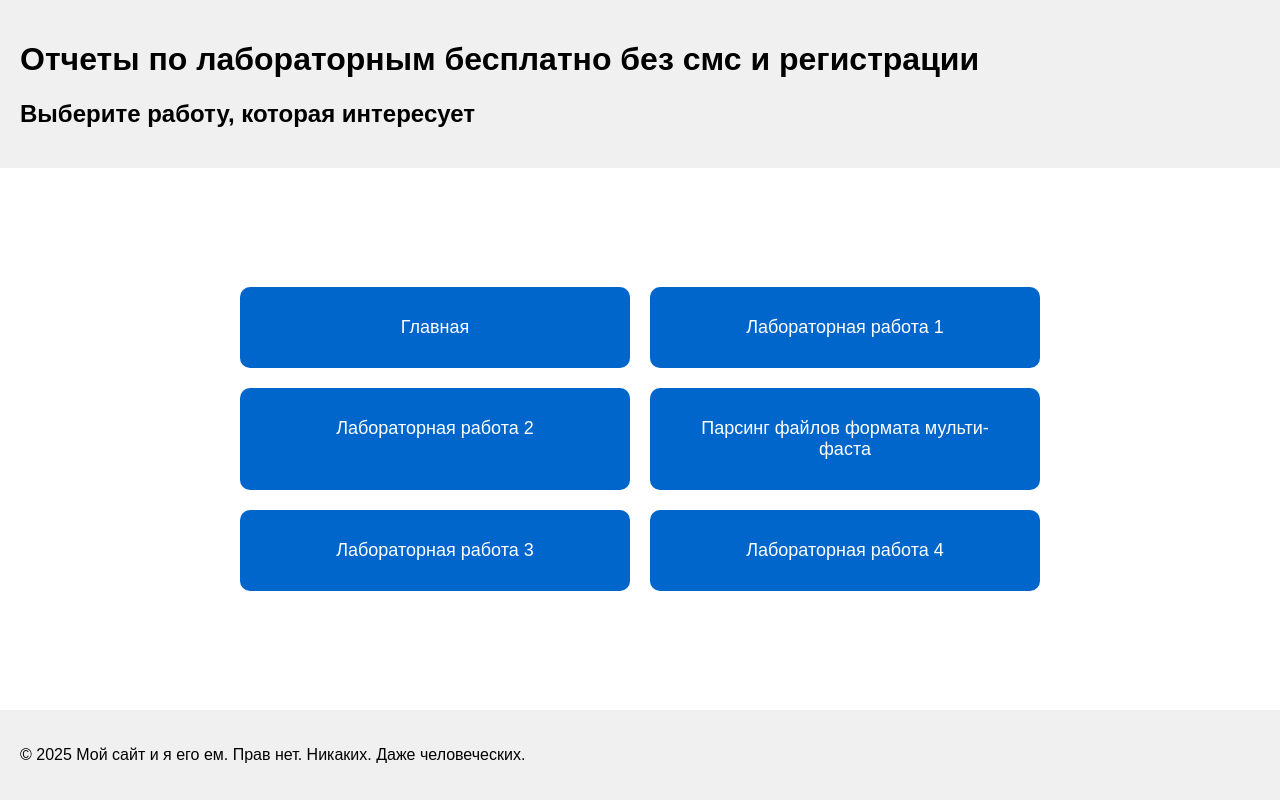
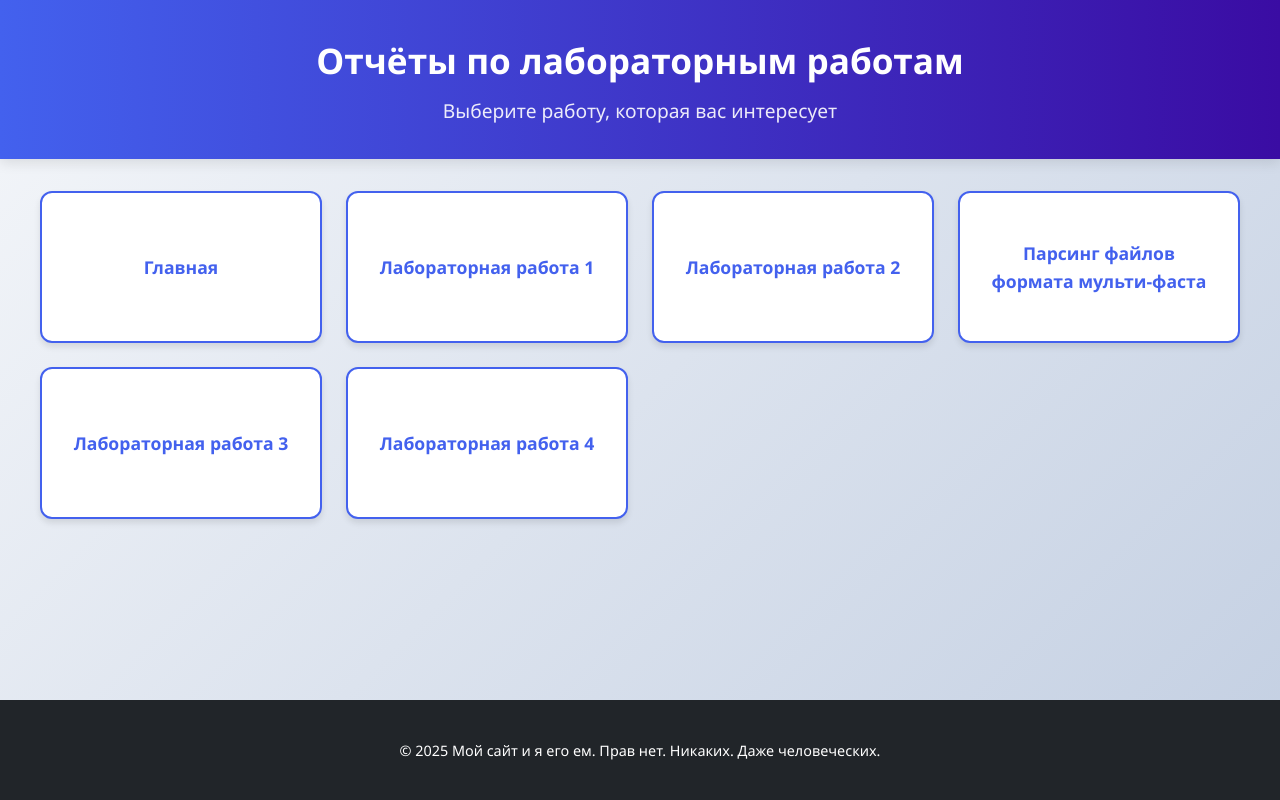
Before and after one commit to ssdfrrr/lab_report, a plain HTML site: page index.html in a window 1280 px wide. Drawn offline with Linux system fonts and the light colour scheme.

Commit message:
Update index.html

```diff
--- a/index.html
+++ b/index.html
@@ -1,76 +1,148 @@
 <!DOCTYPE html>
 <head>
     <!-- Yandex.Metrika counter -->
-<script type="text/javascript" >
-   (function(m,e,t,r,i,k,a){m[i]=m[i]function(){(m[i].a=m[i].a[]).push(arguments)};
+    <script type="text/javascript">
+        (function(m,e,t,r,i,k,a){m[i]=m[i]||function(){(m[i].a=m[i].a||[]).push(arguments)};
         m[i].l=1*new Date();
         for (var j = 0; j < document.scripts.length; j++) {if (document.scripts[j].src === r) { return; }}
         k=e.createElement(t),a=e.getElementsByTagName(t)[0],k.async=1,k.src=r,a.parentNode.insertBefore(k,a)})
         (window, document, "script", "https://mc.yandex.ru/metrika/tag.js", "ym");
-
-   ym(100976839, "init", {
-        clickmap:true,
-        trackLinks:true,
-        accurateTrackBounce:true
-   });
+        ym(100976839, "init", {clickmap:true, trackLinks:true, accurateTrackBounce:true});
     </script>
     <noscript><div><img src="https://mc.yandex.ru/watch/100976839" style="position:absolute; left:-9999px;" alt="" /></div></noscript>
     <!-- /Yandex.Metrika counter -->
     <meta charset="UTF-8">
     <meta name="viewport" content="width=device-width, initial-scale=1.0">
-    <title>Мой сайт - Главная</title>
+    <title>Отчёты по лабораторным работам</title>
     <style>
+        :root {
+            --primary: #4361ee;
+            --primary-dark: #3a0ca3;
+            --accent: #f72585;
+            --light: #f8f9fa;
+            --dark: #212529;
+            --gray: #6c757d;
+        }
+
         body {
-            font-family: Arial, sans-serif;
+            font-family: 'Segoe UI', Roboto, sans-serif;
             margin: 0;
             padding: 0;
             display: flex;
             flex-direction: column;
             min-height: 100vh;
+            background: linear-gradient(135deg, #f5f7fa 0%, #c3cfe2 100%);
+            color: var(--dark);
+            line-height: 1.6;
         }
-        header, footer {
-            background-color: #f0f0f0;
-            padding: 20px;
-            text-align: left;
+
+        header {
+            background: linear-gradient(to right, var(--primary), var(--primary-dark));
+            color: white;
+            padding: 2rem 1rem;
+            text-align: center;
+            box-shadow: 0 4px 12px rgba(0, 0, 0, 0.1);
         }
+
+        header h1 {
+            margin: 0;
+            font-size: 2.2rem;
+            font-weight: 700;
+        }
+
+        header h2 {
+            margin: 0.5rem 0 0;
+            font-size: 1.2rem;
+            font-weight: 400;
+            opacity: 0.9;
+        }
+
         main {
             flex: 1;
+            padding: 2rem 1rem;
             display: flex;
             justify-content: center;
-            align-items: center;
-            padding: 20px;
+            align-items: flex-start;
         }
+
         .nav-buttons {
             display: grid;
-            grid-template-columns: repeat(2, 1fr);
-            gap: 20px;
-            max-width: 800px;
-            margin: 0 auto;
+            grid-template-columns: repeat(auto-fit, minmax(250px, 1fr));
+            gap: 1.5rem;
+            width: 100%;
+            max-width: 1200px;
         }
+
         .nav-button {
-            background-color: #0066cc;
+            background: white;
+            color: var(--primary);
+            text-decoration: none;
+            padding: 1.5rem;
+            text-align: center;
+            border-radius: 12px;
+            font-size: 1.1rem;
+            font-weight: 600;
+            transition: all 0.3s ease;
+            box-shadow: 0 4px 6px rgba(0, 0, 0, 0.1);
+            border: 2px solid var(--primary);
+            display: flex;
+            flex-direction: column;
+            align-items: center;
+            justify-content: center;
+            min-height: 100px;
+        }
+
+        .nav-button:hover {
+            transform: translateY(-5px);
+            box-shadow: 0 10px 20px rgba(0, 0, 0, 0.15);
+            background: var(--primary);
             color: white;
-            text-decoration: none;
-            padding: 30px;
+        }
+
+        footer {
+            background: var(--dark);
+            color: white;
             text-align: center;
-            border-radius: 10px;
-            font-size: 18px;
-            transition: background-color 0.3s;
+            padding: 1.5rem;
+            font-size: 0.9rem;
+            margin-top: auto;
         }
-        .nav-button:hover {
-            background-color: #004d99;
+
+        @media (max-width: 768px) {
+            header h1 {
+                font-size: 1.8rem;
             }
-        @media (max-width: 600px) {
+
             .nav-buttons {
                 grid-template-columns: 1fr;
             }
         }
+
+        /* Анимация для кнопок */
+        @keyframes fadeIn {
+            from { opacity: 0; transform: translateY(20px); }
+            to { opacity: 1; transform: translateY(0); }
+        }
+
+        .nav-button {
+            animation: fadeIn 0.5s ease-out forwards;
+        }
+
+        .
+
+Гнутый танк, [04.05.2025 13:43]
+nav-button:nth-child(1) { animation-delay: 0.1s; }
+        .nav-button:nth-child(2) { animation-delay: 0.2s; }
+        .nav-button:nth-child(3) { animation-delay: 0.3s; }
+        .nav-button:nth-child(4) { animation-delay: 0.4s; }
+        .nav-button:nth-child(5) { animation-delay: 0.5s; }
+        .nav-button:nth-child(6) { animation-delay: 0.6s; }
     </style>
 </head>
 <body>
     <header>
-        <h1>Отчеты по лабораторным бесплатно без смс и регистрации</h1>
-       <h2> Выберите работу, которая интересует</h2>
+        <h1>Отчёты по лабораторным работам</h1>
+        <h2>Выберите работу, которая вас интересует</h2>
     </header>
 
     <main>
```
Lines whose indentation alone changed are shown as unchanged.
